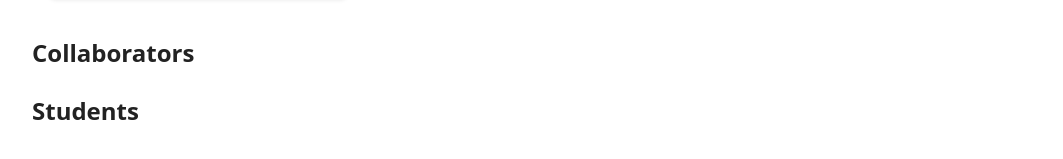
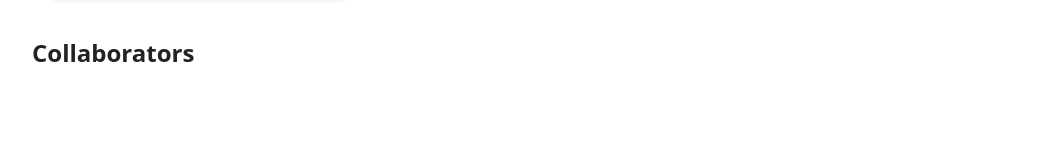
Before and after one commit to anqua/at-a, a Jekyll site: the page built from people.md, in a window 1280 px wide. Shown: the part 1770-1929 px from the top of the page, without its empty margins (108-1171 px from the left). Built offline with Jekyll 4.4.1, drawn with Linux system fonts in a browser that asks for light colours; some web fonts are replaced; after the commit the page ends 1874 px from its top, so only the background shows below that.

Commit message:
Update people.md

```diff
--- a/people.md
+++ b/people.md
@@ -23,5 +23,3 @@ title: People
 </div>
 
 ## Collaborators
-
-## Students
```
